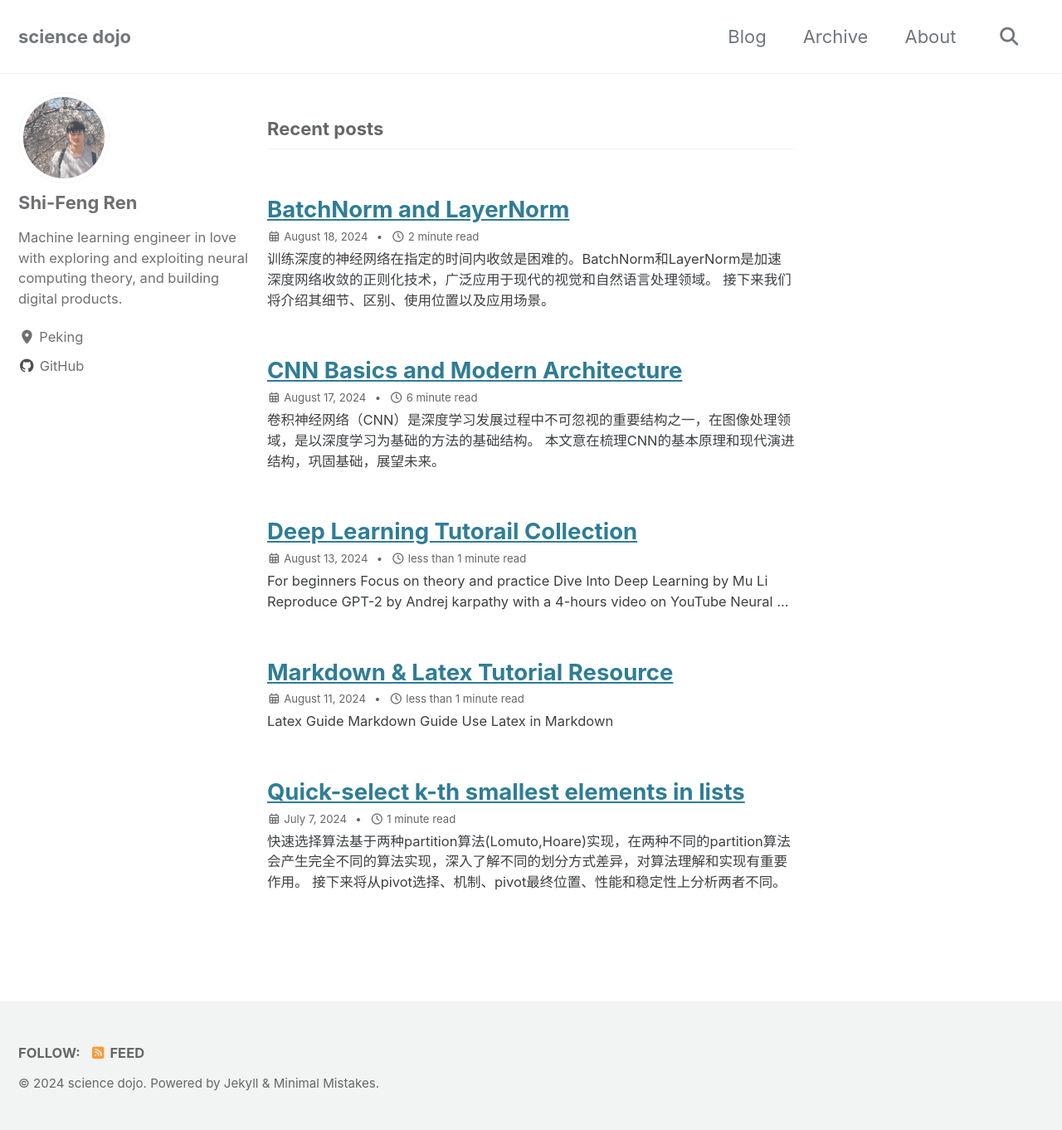
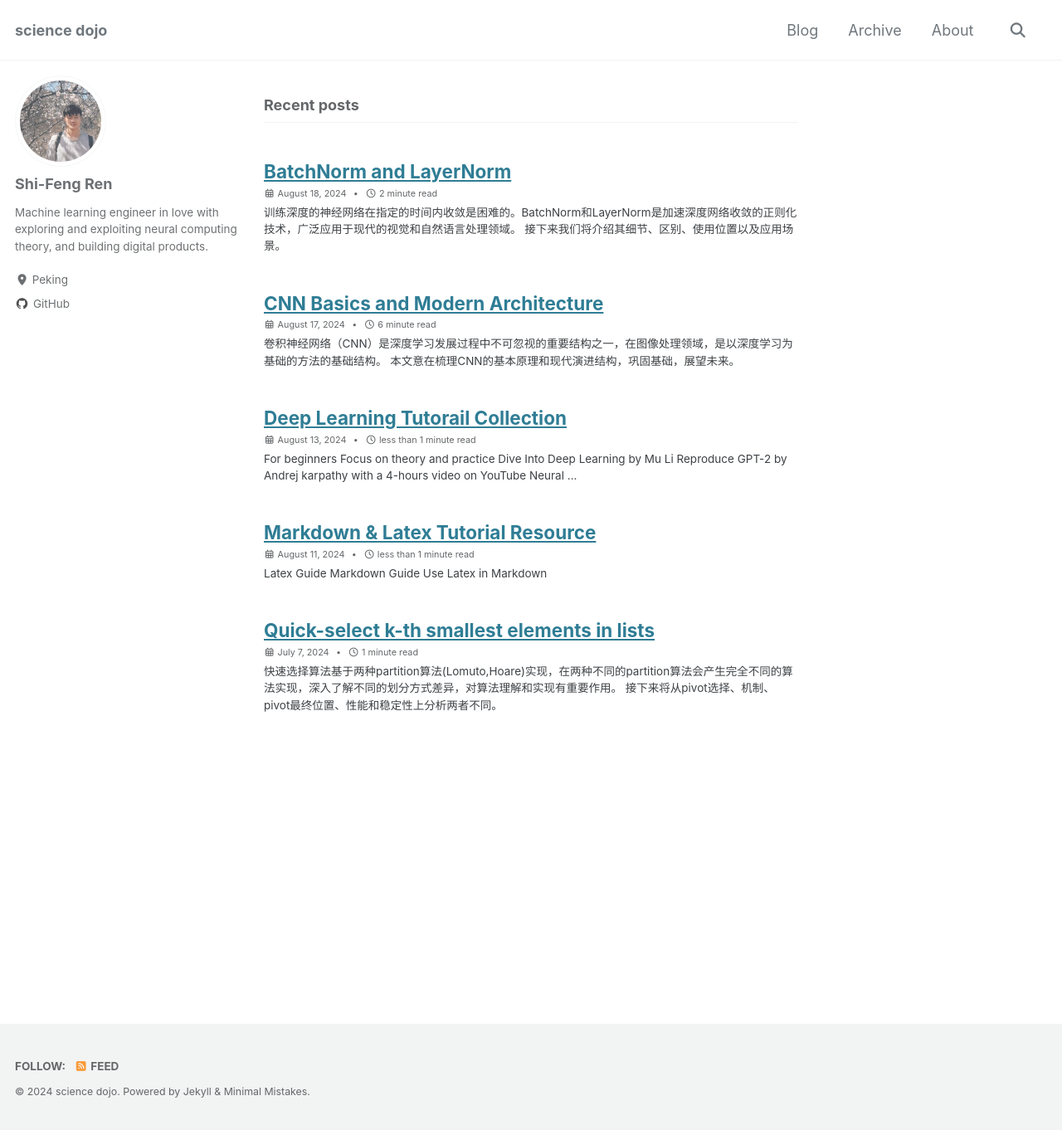
Before and after one commit to science-dojo/science-dojo.github.io, a Jekyll site: the page built from index.html, in a window 1280 px wide and 1362 px high. Shown: the whole window at 83% size. Built offline with Jekyll 4.4.1, drawn with Linux system fonts in a browser that asks for light colours; cached includes are drawn as plain includes; the list of posts is cut into pages by our own code.

Commit message:
modify font size

```diff
--- a/_config.yml
+++ b/_config.yml
@@ -25,10 +25,10 @@ name: "AMiner"
 # description: "A journey of a thousand miles may not be achieved without accumulation of each single step, just as the enormous ocean may not be formed without gathering every brook or stream."
 description: "focus on artificial inteligence, deep learning theory and large language model, and share my pratice experience and summary"
 
-url: "https://shifengren.github.io" # the base hostname & protocol for your site e.g. "https://mmistakes.github.io"
+url: "https://science-dojo.github.io/" # the base hostname & protocol for your site e.g. "https://mmistakes.github.io"
 baseurl: "" # the subpath of your site, e.g. "/blog"
-repository: "shifengren/shifengren.github.io/" # GitHub username/repo-name e.g. "mmistakes/minimal-mistakes"
-teaser: "/assets/images/500x300.png" # path of fallback teaser image, e.g. "/assets/images/500x300.png"
+repository: "science-dojo/science-dojo.github.io" # GitHub username/repo-name e.g. "mmistakes/minimal-mistakes"
+teaser: "" # path of fallback teaser image, e.g. "/assets/images/500x300.png"
 logo: # path of logo image to display in the masthead, e.g. "/assets/images/88x88.png"
 masthead_title: # overrides the website title displayed in the masthead, use " " for no title
 breadcrumbs: # true, false (default)
--- a/_sass/minimal-mistakes/_reset.scss
+++ b/_sass/minimal-mistakes/_reset.scss
@@ -8,18 +8,18 @@ html {
   /* apply a natural box layout model to all elements */
   box-sizing: border-box;
   background-color: $background-color;
-  font-size: 16px;
+  font-size: 11px;
 
   @include breakpoint($medium) {
-    font-size: 18px;
+    font-size: 13px;
   }
 
   @include breakpoint($large) {
-    font-size: 20px;
+    font-size: 15px;
   }
 
   @include breakpoint($x-large) {
-    font-size: 22px;
+    font-size: 18px;
   }
 
   -webkit-text-size-adjust: 100%;
```
